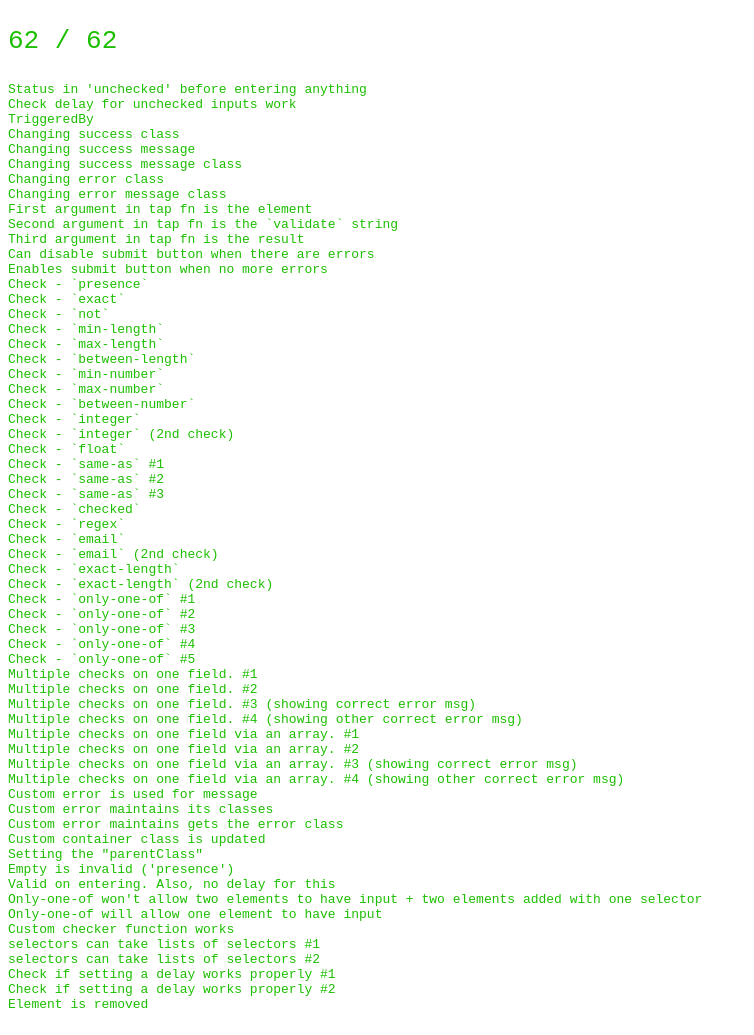
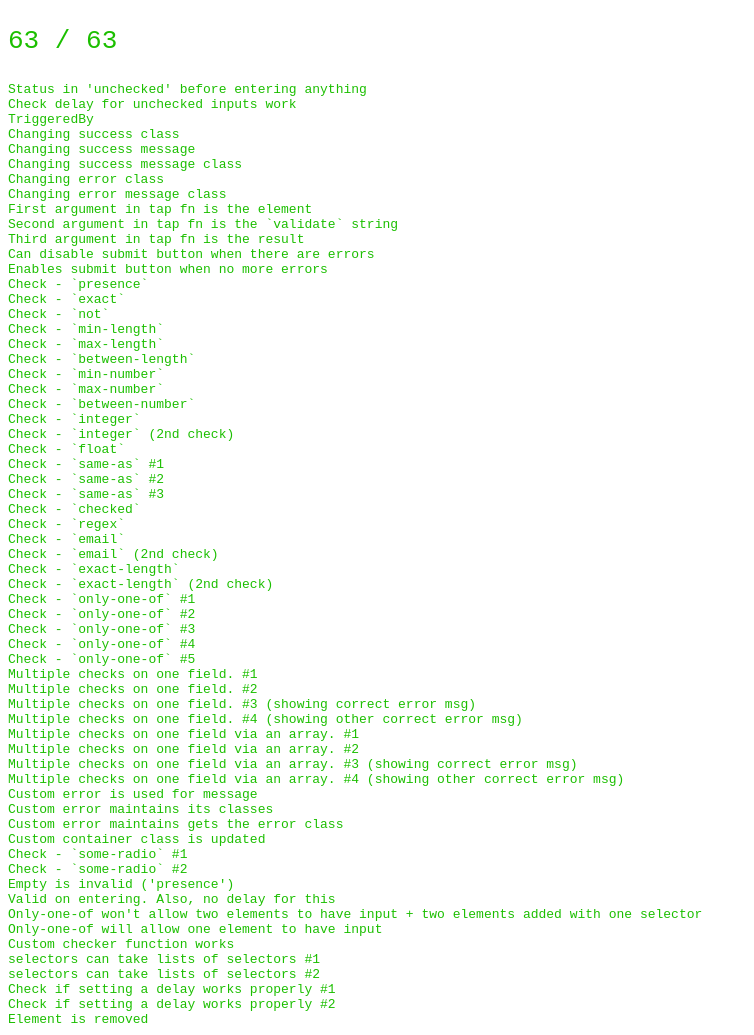
Before and after one commit to casperin/nod, a plain HTML site: page tests.html in a window 1280 px wide. Shown: the whole page, without its empty margins (0-754 px from the left). Drawn offline with Linux system fonts and the light colour scheme.

Commit message:
Changed checkers to receive an obj as third argument + Added test for 'some-radio'

```diff
--- a/nod.js
+++ b/nod.js
@@ -546,7 +546,9 @@ nod.makeChecker = function (element, mediator) {
         }
 
         checks.push(function (argsObj) {
-            checkfn(callback, element.value, element, argsObj.event);
+            argsObj.element = element;
+
+            checkfn(callback, element.value, argsObj);
         });
     }
 
@@ -993,13 +995,13 @@ nod.checkfns = {
     'same-as': function (selector) {
         var sameAsElement = nod.getElement(selector);
 
-        return function sameAs (callback, value, element, event) {
+        return function sameAs (callback, value, argsObj) {
             // 'same-as' is special, in that if it is triggered by another
             // field (the one it should be similar to), and the field itself is
             // empty, then it bails out without a check. This is to avoid
             // showing an error message before the user has even reached the
             // element.
-            if (event.target !== element && element.value.length === 0) {
+            if (argsObj.event.target !== argsObj.element && value.length === 0) {
                 return;
             }
 
@@ -1038,15 +1040,15 @@ nod.checkfns = {
     },
 
     'checked': function () {
-        return function checked (callback, value, element) {
-            callback(element.checked);
+        return function checked (callback, value, argsObj) {
+            callback(argsObj.element.checked);
         };
     },
 
     'some-radio': function (selector) {
         var radioElements = nod.getElements(selector);
 
-        return function someRadio (callback, value, element) {
+        return function someRadio (callback) {
             var result = radioElements.reduce(function (memo, element) {
                 return memo || element.checked;
             }, false);
--- a/tests.html
+++ b/tests.html
@@ -719,36 +719,35 @@
         </script>
 
 
+
         <form action=''>
-            <div class='parent-parent' id='parent_id'>
-                <div>
-                    <input type='text' id='l'>
-                </div>
-            </div>
+            <div><input type='radio' class='radio' name='radio' value='ma' id='ma'></div>
+            <div><input type='radio' class='radio' name='radio' value='mb' id='mb'></div>
         </form>
 
         <script>
             (function () {
-                var l_nod = nod();
+                var m_nod = nod();
 
-                l_nod.configure({
-                    'delay': 0,
-                    'parentClass': 'parent-parent'
-                });
+                m_nod.configure('delay', 0);
 
-                l_nod.add({
-                    selector: '#l',
-                    validate: 'presence',
+                m_nod.add({
+                    selector: '.radio',
+                    validate: 'some-radio',
                     errorMessage: ERROR_MSG
                 });
 
-                var parentparent = get('parent_id');
+                var ma = get('ma'),
+                    mb = get('mb');
 
-                setValue(l, 'foo');
+                expect(isUnchecked(ma), 'Check - `some-radio` #1');
 
-                expect(hasClass('nod-success', parentparent), 'Setting the "parentClass"');
+                ma.checked = true;
+                trigger(mb, 'change');
 
-                removeElement(l.parentNode.parentNode.parentNode);
+                expect(isValid(ma), 'Check - `some-radio` #2');
+
+                removeElement(ma.parentNode.parentNode);
             })();
         </script>
 
```
